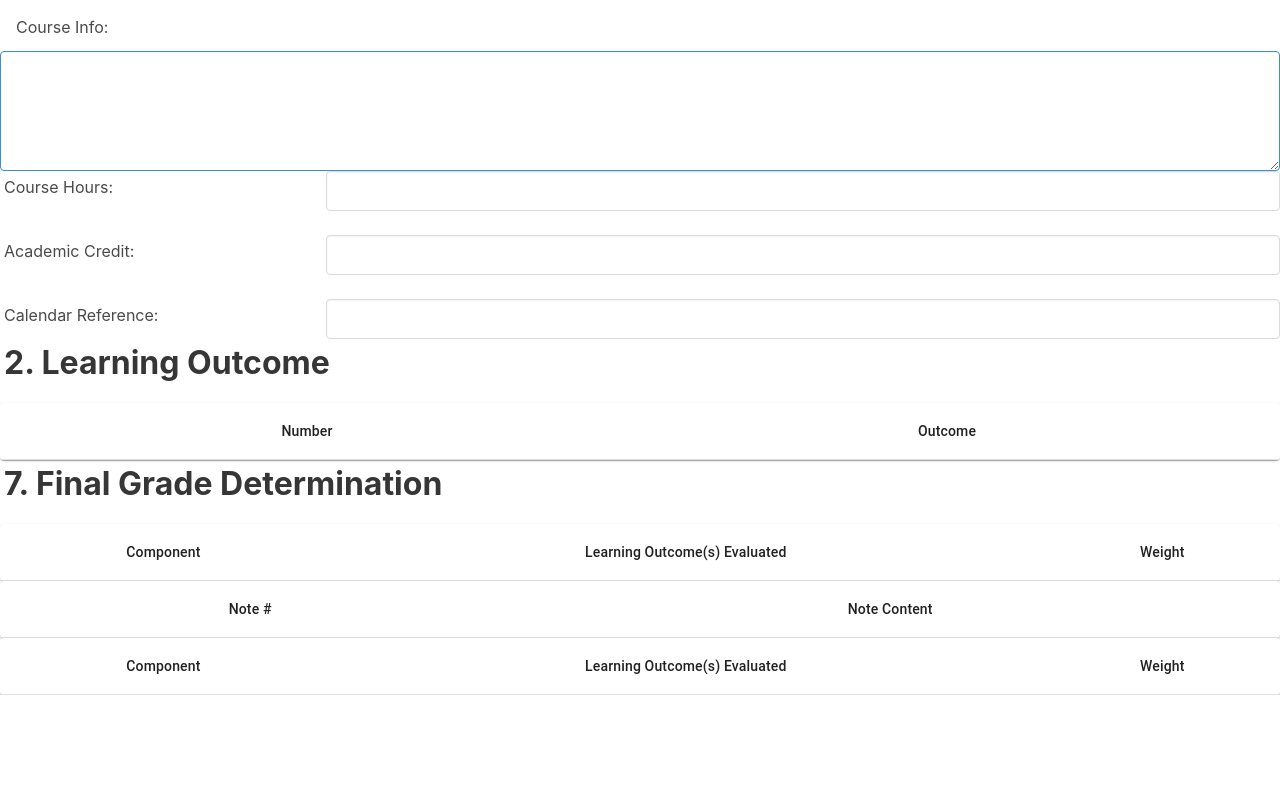
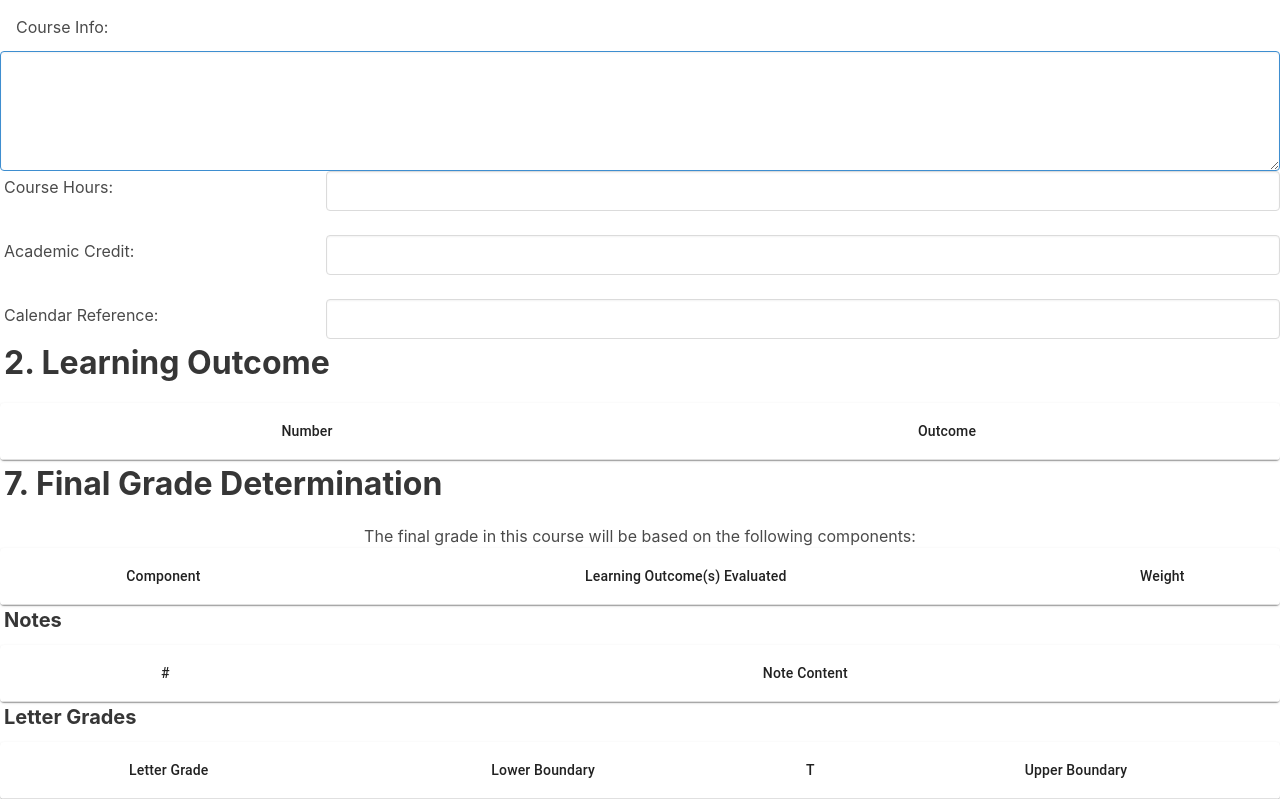
Before and after one commit to stancsz/web-development-project-ensf-607, a React (Create React App) app in the folder project/course_oultine_app/: page /Search in a window 1280 px wide. Shown: the part 497-1296 px from the top of the page. Before the commit the page ends 1192 px from the top, so only its background shows below. Built offline with nearby package versions, Linux system fonts and the light colour scheme.

Commit message:
added remaining tables

```diff
--- a/project/course_oultine_app/src/search_componenets/SearchGrade.js
+++ b/project/course_oultine_app/src/search_componenets/SearchGrade.js
@@ -27,6 +27,7 @@ export default function SearchGrade(props) {
     return (
         <>
             <label className="label is-size-3 has-text-left pl-1">7. Final Grade Determination</label>
+            <p>The final grade in this course will be based on the following components:</p>
 
             <TableContainer component={Paper}>
                 <Table className={classes.table} aria-label="simple table">
--- a/project/course_oultine_app/src/search_componenets/SearchLetterGrade.js
+++ b/project/course_oultine_app/src/search_componenets/SearchLetterGrade.js
@@ -25,13 +25,16 @@ export default function SearchLetter(props) {
     //     </>);
 
     return (
+        <>
+            <label className="label is-size-5 has-text-left pl-1">Letter Grades</label>
             <TableContainer component={Paper}>
                 <Table className={classes.table} aria-label="simple table">
                     <TableHead>
                         <TableRow>
-                        <TableCell>Component</TableCell>
-                        <TableCell>Learning Outcome(s) Evaluated</TableCell>
-                        <TableCell>Weight</TableCell>
+                            <TableCell>Letter Grade</TableCell>
+                            <TableCell>Lower Boundary</TableCell>
+                            <TableCell>T</TableCell>
+                            <TableCell>Upper Boundary</TableCell>
 
                         </TableRow>
                     </TableHead>
@@ -45,6 +48,9 @@ export default function SearchLetter(props) {
                                     {props.letter[key]["Lower Boundary"]}
                                 </TableCell>
                                 <TableCell align="right">
+                                    ≤ T &lt;
+                                </TableCell>
+                                <TableCell align="right">
                                     {props.letter[key]["Upper Boundary"]}
                                 </TableCell>
 
@@ -53,5 +59,7 @@ export default function SearchLetter(props) {
                     </TableBody>
                 </Table>
             </TableContainer>
+        </>
+
     );
 }
--- a/project/course_oultine_app/src/search_componenets/SearchNote.js
+++ b/project/course_oultine_app/src/search_componenets/SearchNote.js
@@ -25,11 +25,13 @@ export default function SearchNote(props) {
     //     </>);
 
     return (
-        <TableContainer component={Paper}>
+        <>
+            <label className="label is-size-5 has-text-left pl-1">Notes</label>
+            <TableContainer component={Paper}>
             <Table className={classes.table} aria-label="simple table">
                 <TableHead>
                     <TableRow>
-                        <TableCell>Note #</TableCell>
+                        <TableCell>#</TableCell>
                         <TableCell>Note Content</TableCell>
 
                     </TableRow>
@@ -38,7 +40,7 @@ export default function SearchNote(props) {
                     {keys.map((key) => (
                         <TableRow key={key}>
                             <TableCell component="th" scope="row">
-                                {props.note[key].NoteNum}
+                                {props.note[key].NoteNum})
                             </TableCell>
                             <TableCell align="right">
                                 {props.note[key]["Note Message"]}
@@ -49,5 +51,6 @@ export default function SearchNote(props) {
                 </TableBody>
             </Table>
         </TableContainer>
+        </>
     );
 }
```
Lines whose indentation alone changed are shown as unchanged.
